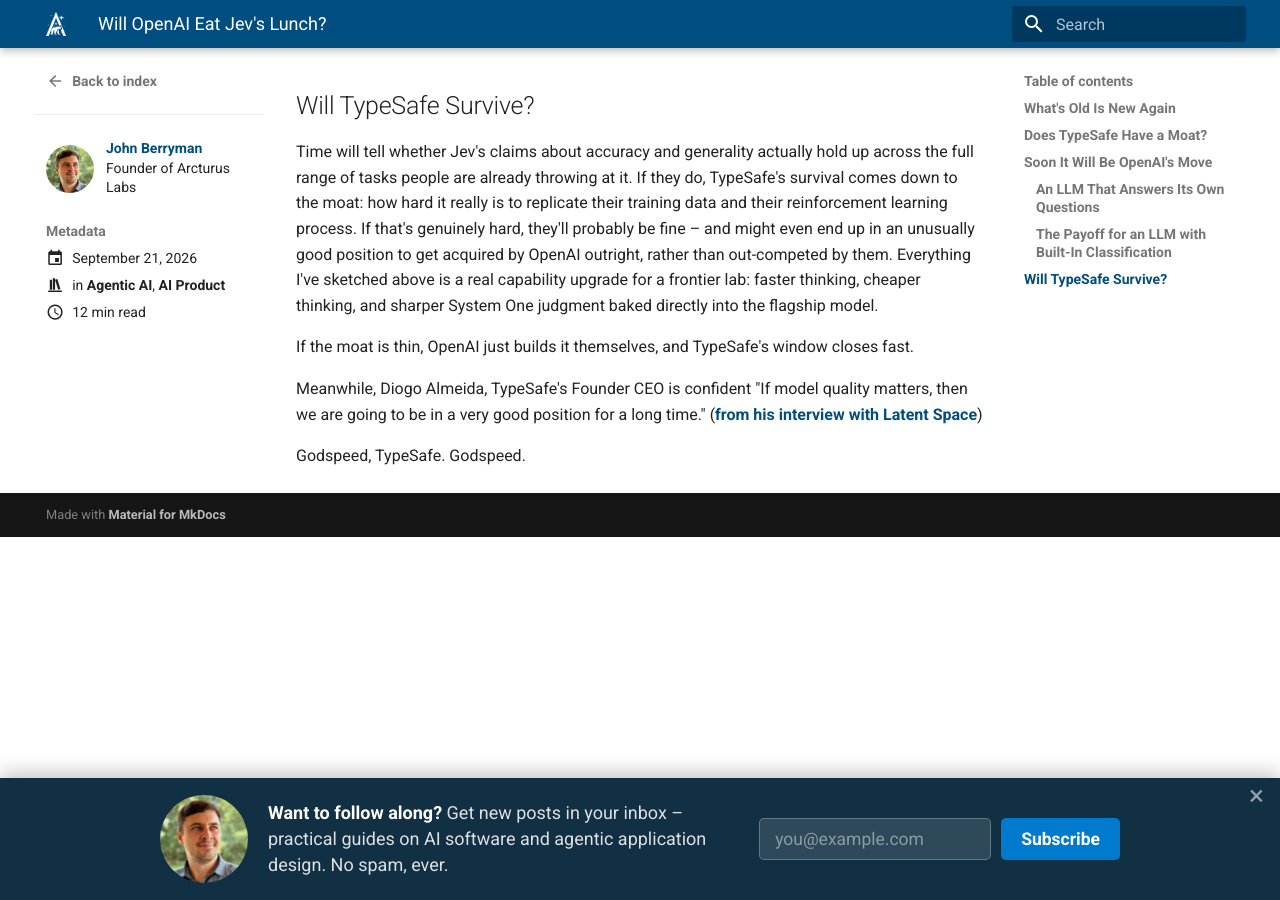
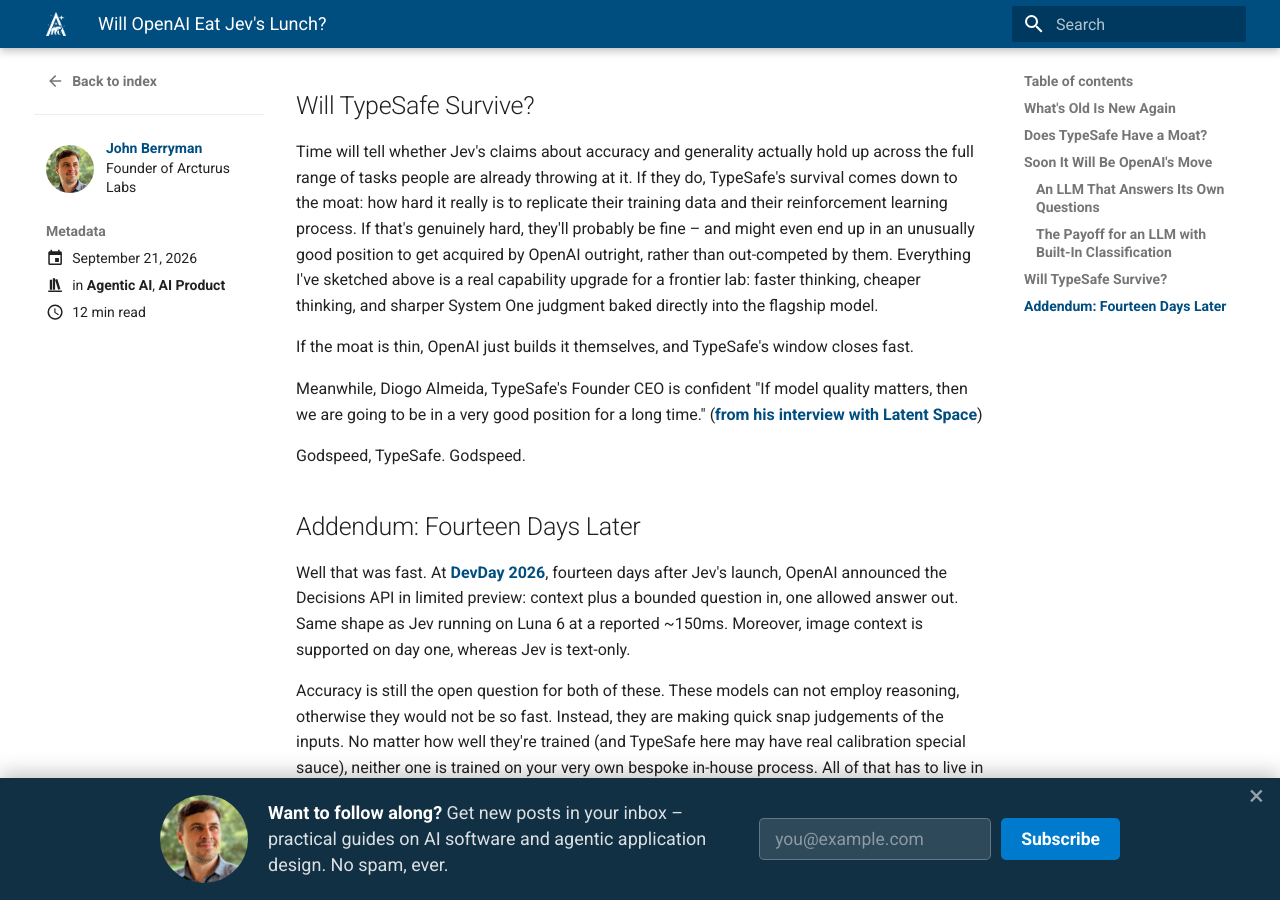
Before and after one commit to arcturus-labs/blog, an MkDocs documentation site: the page built from docs/blog/posts/will-openai-eat-jevs-lunch.md, in a window 1280 px wide and 900 px high, scrolled down 7179 px. Built offline with MkDocs 1.6.1 and Material for MkDocs 9.7.7, drawn with Linux system fonts in a browser that asks for light colours; comment, search, counter and statistics services are not loaded.

Commit message:
Add addendum: OpenAI Decisions API (DevDay 2026) fast-follows Jev

```diff
--- a/docs/blog/posts/will-openai-eat-jevs-lunch.md
+++ b/docs/blog/posts/will-openai-eat-jevs-lunch.md
@@ -172,6 +172,12 @@
 
 Godspeed, TypeSafe. Godspeed.
 
+## Addendum: Fourteen Days Later
+
+Well that was fast. At [DevDay 2026](https://openai.com/index/devday-2026-recap/), fourteen days after Jev's launch, OpenAI announced the Decisions API in limited preview: context plus a bounded question in, one allowed answer out. Same shape as Jev running on Luna 6 at a reported ~150ms. Moreover, image context is supported on day one, whereas Jev is text-only.
+
+Accuracy is still the open question for both of these. These models can not employ reasoning, otherwise they would not be so fast. Instead, they are making quick snap judgements of the inputs. No matter how well they're trained (and TypeSafe here may have real calibration special sauce), neither one is trained on your very own bespoke in-house process. All of that has to live in the prompt. So how does an instantaneous gut reaction to criteria it never trained on reliably give good answers? TBD!
+
 <!--
 POST_URL: https://arcturus-labs.com/blog/2026/09/21/will-openai-eat-jevs-lunch/
 HERO_IMAGE: https://arcturus-labs.com/blog/assets/will-openai-eat-jevs-lunch/hero.jpg
```
